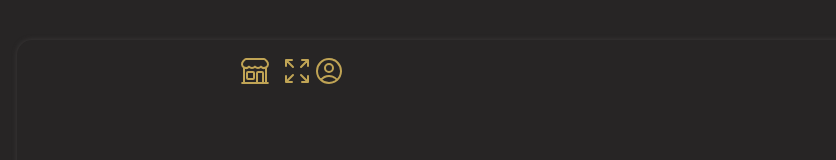
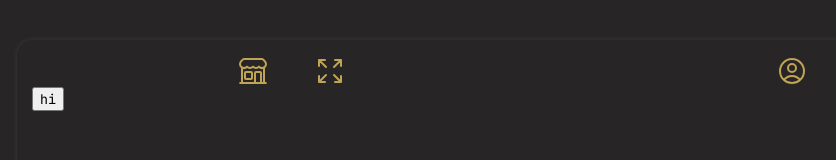
Before and after one commit to liam274/typing-game, a plain HTML site: page index.html in a window 1280 px wide. Shown: the whole page, without its empty margins (175-1011 px from the left). Drawn offline with Linux system fonts and the light colour scheme.

Commit message:
modified:   index.html 	modified:   main.css

```diff
--- a/index.html
+++ b/index.html
@@ -21,6 +21,7 @@
 						stroke-width="1.5"
 						stroke="currentColor"
 						class="size-6"
+						role="button"
 					>
 						<path
 							stroke-linecap="round"
@@ -35,6 +36,7 @@
 						stroke-width="1.5"
 						stroke="currentColor"
 						class="size-6"
+						role="button"
 					>
 						<path
 							stroke-linecap="round"
@@ -52,6 +54,7 @@
 						stroke-width="1.5"
 						stroke="currentColor"
 						class="size-6"
+						role="button"
 					>
 						<path
 							stroke-linecap="round"
@@ -61,7 +64,9 @@
 					</svg>
 				</div>
 			</div>
-			<div id="typeground"></div>
+			<div id="typeground">
+				<button>hi</button>
+			</div>
 		</div>
 	</body>
 	<script defer src="main.js"></script>
--- a/main.css
+++ b/main.css
@@ -13,6 +13,7 @@ body {
 	box-sizing: border-box;
 	transition: all 0.1s ease-in-out;
 	font-family: "JetBrains Mono", monospace;
+	user-select: none;
 }
 
 svg {
@@ -22,6 +23,10 @@ svg {
 
 :active {
 	scale: 0.9;
+}
+
+:focus {
+	outline: none;
 }
 
 #app {
@@ -38,14 +43,16 @@ svg {
 	justify-content: space-between;
 	width: 100%;
 }
-#toolbar:first-child {
+#toolbar > :first-child {
 	display: flex;
 	justify-content: center;
 	width: 60%;
+	gap: 45px;
 }
-#toolbar:last-child {
+#toolbar > :last-child {
 	display: flex;
 	justify-content: flex-end;
 	gap: 1rem;
 	width: auto;
+	padding-right: 90px;
 }
```
